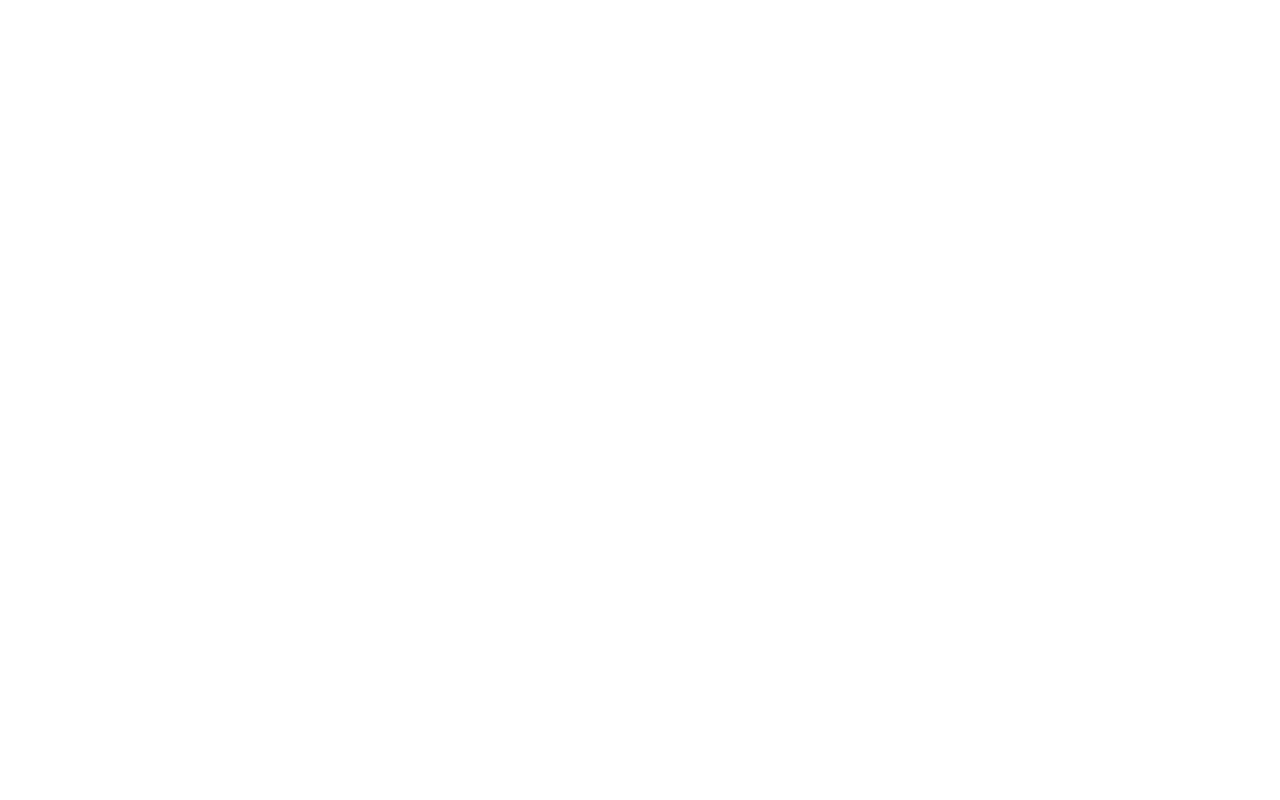
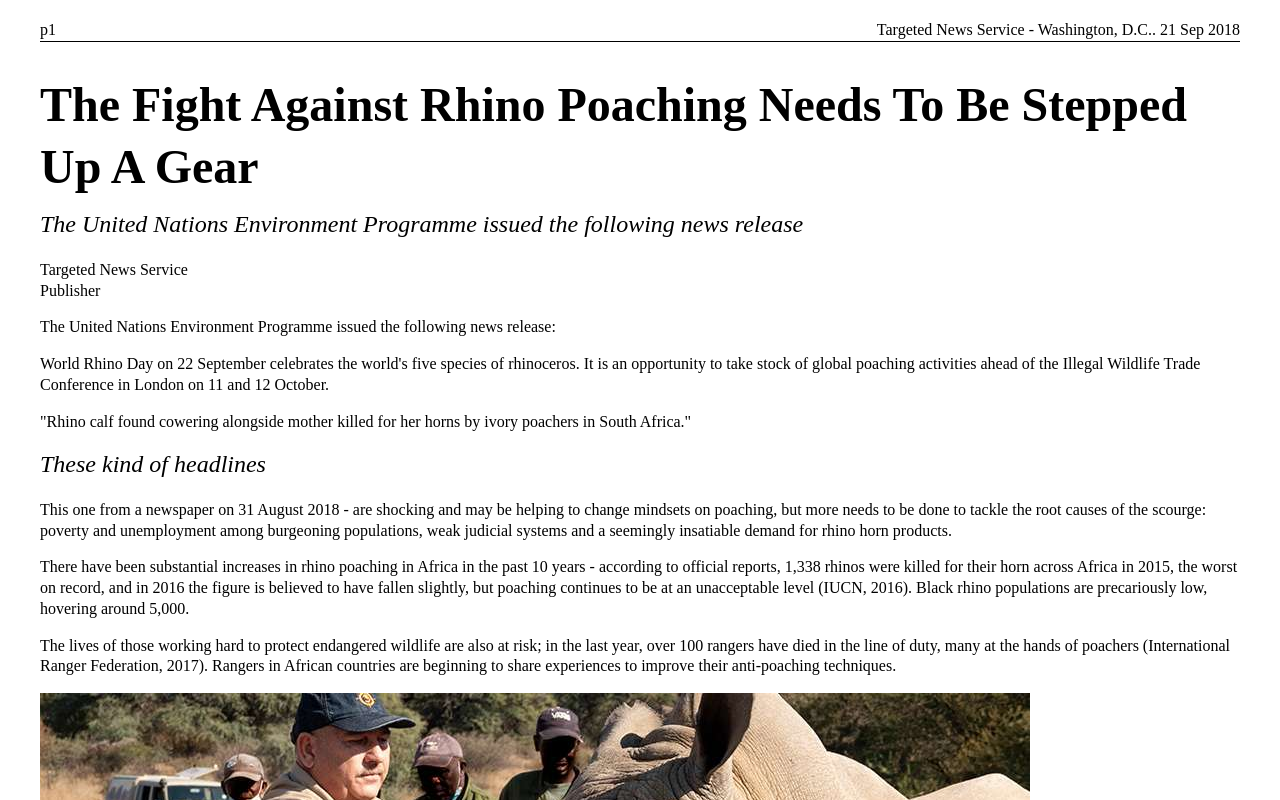
Before and after one commit to SirDre/in_class_activity, a plain HTML site: page index.html in a window 1280 px wide. Shown: the top 800 px of the page. Drawn offline with Linux system fonts and the light colour scheme.

Commit message:
Implement styles and column formatting to html index.

```diff
--- /dev/null
+++ b/css/styles.css
@@ -0,0 +1,31 @@
+body {
+    font-family: 'Times New Roman', serif;
+    max-width: 1200px;
+    margin: 0 auto;
+    padding: 20px;
+    line-height: 1.3;
+}
+header {
+    display: flex;
+    justify-content: space-between;
+    align-items: baseline;
+    border-bottom: 1px solid black;
+    margin-bottom: 20px;
+}
+p {
+    margin-bottom: 1em;
+}
+h1 {
+    font-size: 3em;
+    margin-bottom: 10px;
+}
+h2 {
+    font-style: italic;
+    font-weight: normal;
+    margin-top: 0;
+}
+footer {
+    text-align: center;
+    margin-top: 20px;
+    font-size: 0.8em;
+}
--- a/index.html
+++ b/index.html
@@ -7,14 +7,49 @@
 	<meta name="description" content="HTML">
 	<meta name="keywords" content="HTML,Meta,In Class,Article,Images">
 	<meta name="author" content="Andre Gardiner Nuel Amadi">
+
+    <link type="text/css" rel="stylesheet" href="/css/styles.css">
 </head>
 <body>
     <header>
-        <h1></h1>
+        <div>p1</div>
+        <div>Targeted News Service - Washington, D.C.. 21 Sep 2018</div>
     </header>
-    <article>
-    </article>
+    <h1>The Fight Against Rhino Poaching Needs To Be Stepped Up A Gear</h1>
+    <h2>The United Nations Environment Programme issued the following news release</h2>
+    <p>Targeted News Service<br>Publisher</p>
+    <div class="content">
+        <div class="text-column">
+            <section>
+                <p>The United Nations Environment Programme issued the following news release:</p>
+                <p>World Rhino Day on 22 September celebrates the world's five species of rhinoceros. It is an opportunity to take stock of global poaching activities ahead of the Illegal Wildlife Trade Conference in London on 11 and 12 October.</p>
+                <p>"Rhino calf found cowering alongside mother killed for her horns by ivory poachers in South Africa."</p>
+                <h2>These kind of headlines</h2>
+                <p>This one from a newspaper on 31 August 2018 - are shocking and may be helping to change mindsets on poaching, but more needs to be done to tackle the root causes of the scourge: poverty and unemployment among burgeoning populations, weak judicial systems and a seemingly insatiable demand for rhino horn products.</p>
+
+            </section>
+            <section>
+                <p>There have been substantial increases in rhino poaching in Africa in the past 10 years - according to official reports, 1,338 rhinos were killed for their horn across Africa in 2015, the worst on record, and in 2016 the figure is believed to have fallen slightly, but poaching continues to be at an unacceptable level (IUCN, 2016). Black rhino populations are precariously low, hovering around 5,000.</p>
+                <p>The lives of those working hard to protect endangered wildlife are also at risk; in the last year, over 100 rangers have died in the line of duty, many at the hands of poachers (International Ranger Federation, 2017). Rangers in African countries are beginning to share experiences to improve their anti-poaching techniques.</p>
+            </section>
+        </div>
+        <div class="image-column">
+            <img src="/images/johan-in-field.jpg" title="johan in the field" alt="johan in the field">
+            <p class="caption">The STS team in South Africa with Dr. Johan and Dorota often assist owners in private game reserves with the management of their wildlife. A tracking collar was recently removed from a Rhino in a reserve in Limpopo as the collar had malfunctioned. <i>Source: https://www.instagram.com/savingthesurvivors</i></p>
+            <sections>
+                <h2>The October 2018 Illegal Trade in Wildlife conference in London will seek to:</h2>
+                <p> test</p>
+            </sections>
+            <sections>
+                <p>* test </p>
+            </sections>
+            <sections>
+                 <p>test.</p>
+            </sections>
+        </div>
+    </div>
     <footer>
+        <p>Contact: Lisa Rolls, Lisa.Rolls@un.org MSTRUCK-6453824 MSTRUCK Lisa Rolls, Lisa.Rolls@un.org Word count: 643 Targeted News Service</p>
     </footer>
 </body>
 </html>
```
Also changed, not shown: images/johan-in-field.jpg (added).
